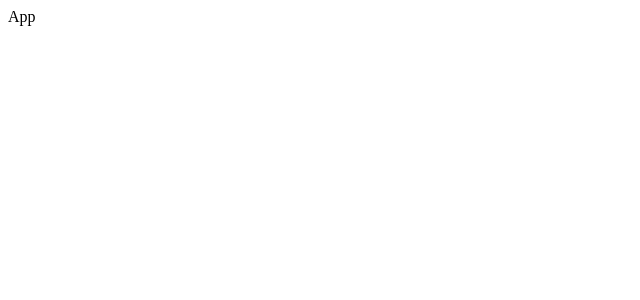
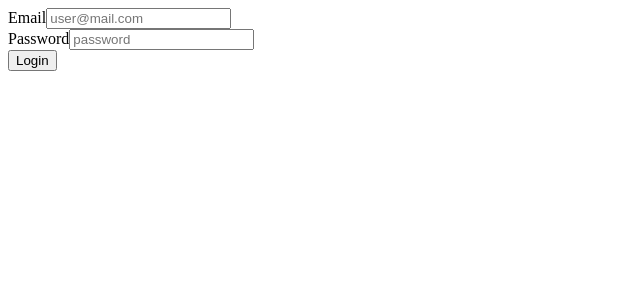
Before and after one commit to Huseinaz/Recyclify, a React (Create React App) app in the folder frontend/: page / in a window 1280 px wide. Shown: the top 300 px of the page, without its empty margins (0-640 px from the left). Built offline with nearby package versions, Linux system fonts and the light colour scheme.

Commit message:
LoginForm

```diff
--- a/frontend/src/App.jsx
+++ b/frontend/src/App.jsx
@@ -1,8 +1,16 @@
-import React from 'react'
+import React from 'react';
+import { BrowserRouter, Routes, Route } from "react-router-dom";
+import LoginForm from './components/Authentication/LoginForm';
 
 const App = () => {
   return (
-    <div>App</div>
+    <div className="app">
+      <BrowserRouter>
+        <Routes>
+          <Route path="/" element={<LoginForm />} />
+        </Routes>
+      </BrowserRouter>
+    </div>
   )
 }
 
--- /dev/null
+++ b/frontend/src/components/Authentication/LoginForm.jsx
@@ -0,0 +1,35 @@
+import React from 'react'
+
+const LoginForm = () => {
+    return (
+        <>
+            <form>
+                <div>
+                    <label>Email</label>
+                    <input
+                        type="text"
+                        name="email"
+                        placeholder="user@mail.com"
+                        required
+                    />
+                </div>
+                <div>
+                    <label>Password</label>
+                    <input
+                        type="password"
+                        name="password"
+                        placeholder="password"
+                        required
+                    />
+                </div>
+                <button
+                    type="submit"
+                >
+                    Login
+                </button>
+            </form>
+        </>
+    )
+}
+
+export default LoginForm
```
